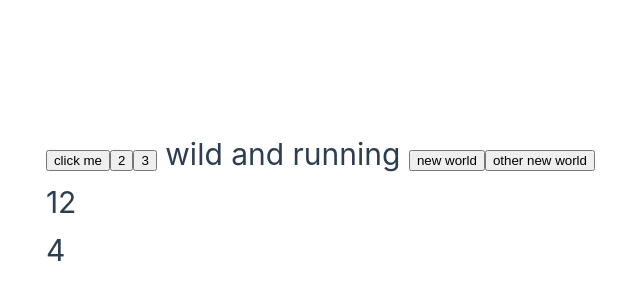
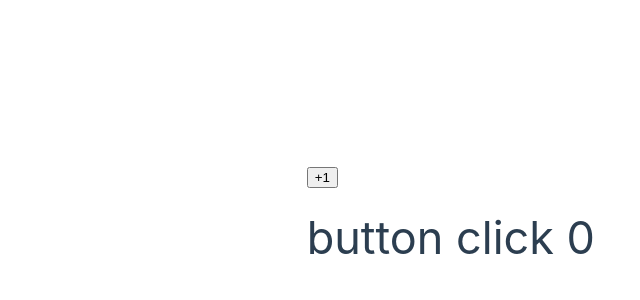
Before and after one commit to Rukshona27/PracticeVuewithDOMJS, a Vue app in the folder pract2/: page / in a window 1280 px wide. Shown: the part 198-498 px from the top of the page, without its empty margins (45-685 px from the left). Built offline with nearby package versions, Linux system fonts and the light colour scheme.

Commit message:
button plus

```diff
--- a/pract2/src/components/HelloWorld.vue
+++ b/pract2/src/components/HelloWorld.vue
@@ -1,15 +1,8 @@
 
 <template>
   <div class="hello">
-    <button v-on:click="date">click me</button>
-    <button v-on:click="square(2)">2</button>
-    <button v-on:click="square(3)">3</button>
-    {{ text }}
-    <button v-on:click="newWorld">new world</button>
-    <button v-on:click="otherNewWorld">other new world</button>
-    <p>{{ cost }}</p>
-    <p>{{ amount }}</p>
-    <p>{{ price }}</p>
+    <button @click="counter+=1">+1</button>
+    <p>button click {{ counter }}</p>
   </div>
 </template>
 
@@ -18,49 +11,13 @@
   export default{
       data(){
         return{
-          cost:12,
-          amount:4,
-          text: 'wild and running'
+         counter: 0,
         };
       },
-      methods:{
-        date: function(){
-          let day = ['sunday', 'monday', 'tuesday', 'wensday', 'thursday', 'friday', 'saturday'];
-          let date2 = new Date();
-          let date3 = date2.getDay();
-          alert(day[date3]);
-        },
-        show: function(){
-          let num2 = this.dayWeek(this.numm);
-          alert(num2);
-        },
-        dayWeek:function(num3){
-          let arr = ['sunday', 'monday', 'tuesday', 'wensday', 'thursday', 'friday', 'saturday'];
-          for(let i = 0; i<6; i++){
-            if(num3 == i){
-              return arr[i];
-            }
-          };
-        },
-        square:function(num){
-          alert(num*num)
-        },
-        newWorld:function(){
-          this.text = 'fearlessness is burning bright'
-        },
-        otherNewWorld:function(){
-          this.text = 'we knew nothing, cause out of sight is out of mind'
-        },
-        computed:{
-          price:function(){
-            return this.cost * this.amount;
-          }
-        }
-      }
   };
 </script>
 <style scoped>
 .hello{
-  font-size: 2em;
+  font-size: 3em;
 }
 </style>
```
